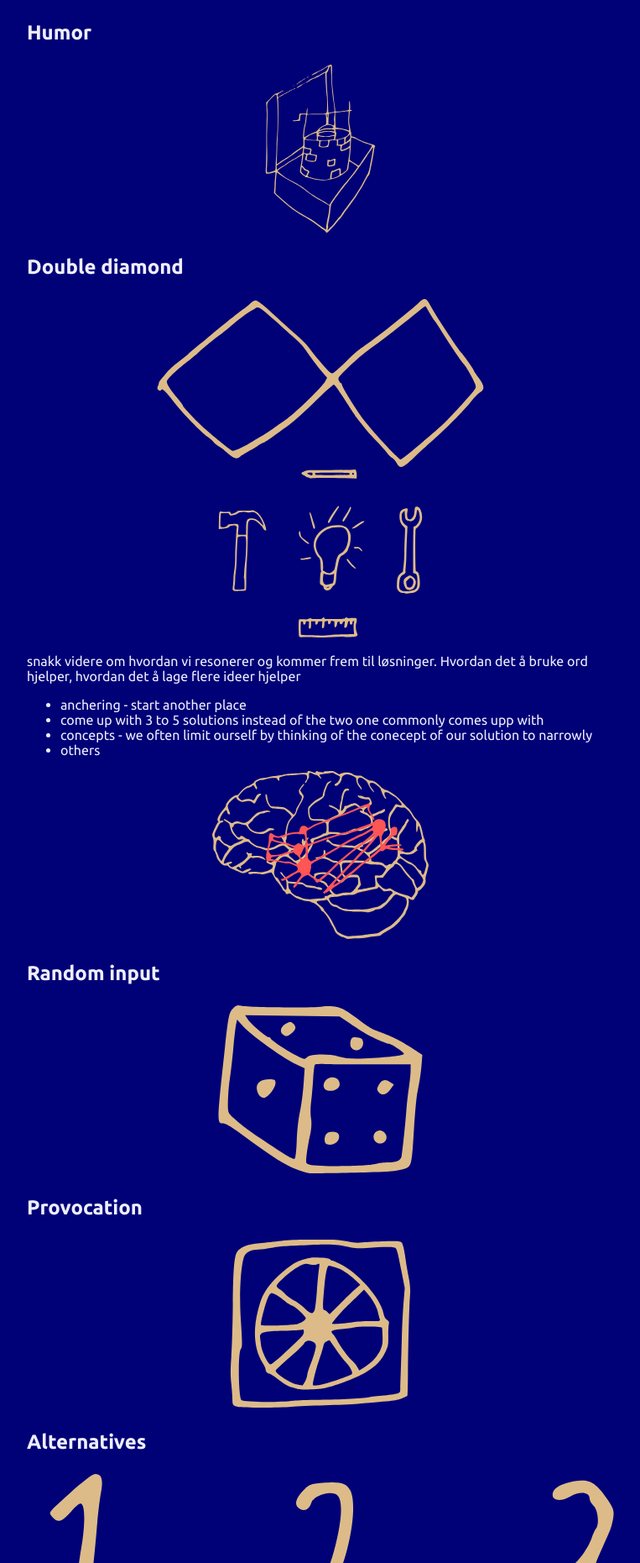
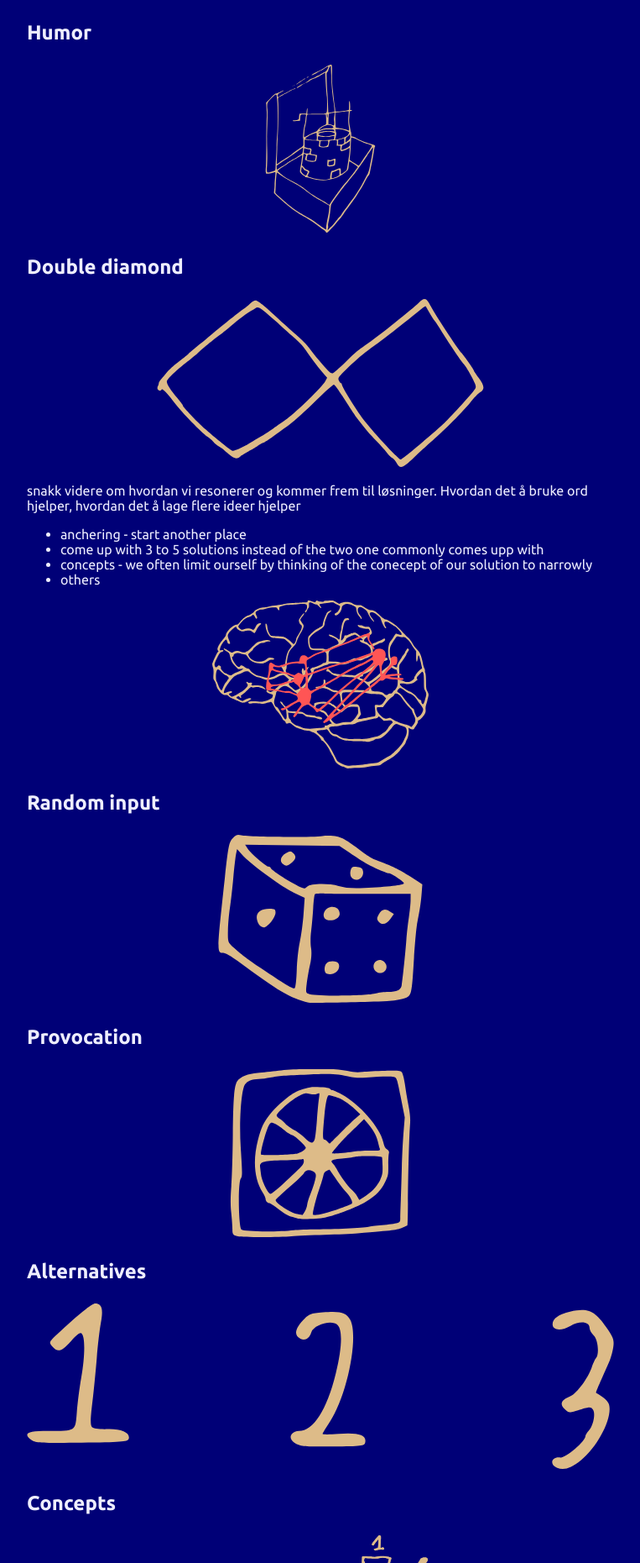
Before and after one commit to dagfs/dagfs.github.io, a Jekyll site: the page built from articles/creativity/creative-thinking.md, in a window 1280 px wide. Shown: the part 4539-6400 px from the top of the page at 84% size, without its empty margins (258-1021 px from the left). Built offline with Jekyll 4.4.1, drawn with Linux system fonts in a browser that asks for light colours; our own code applies the rules of GitHub Pages for plain Markdown files.

```diff
--- a/articles/creativity/creative-thinking.md
+++ b/articles/creativity/creative-thinking.md
@@ -121,8 +121,7 @@
 
 # Tools [presentation-only]
 
- <object data="tools.svg" type="image/svg+xml">
-</object>
+
 
 snakk videre om hvordan vi resonerer og kommer frem til løsninger. Hvordan det å bruke ord hjelper, hvordan det å lage flere ideer hjelper
 
```
